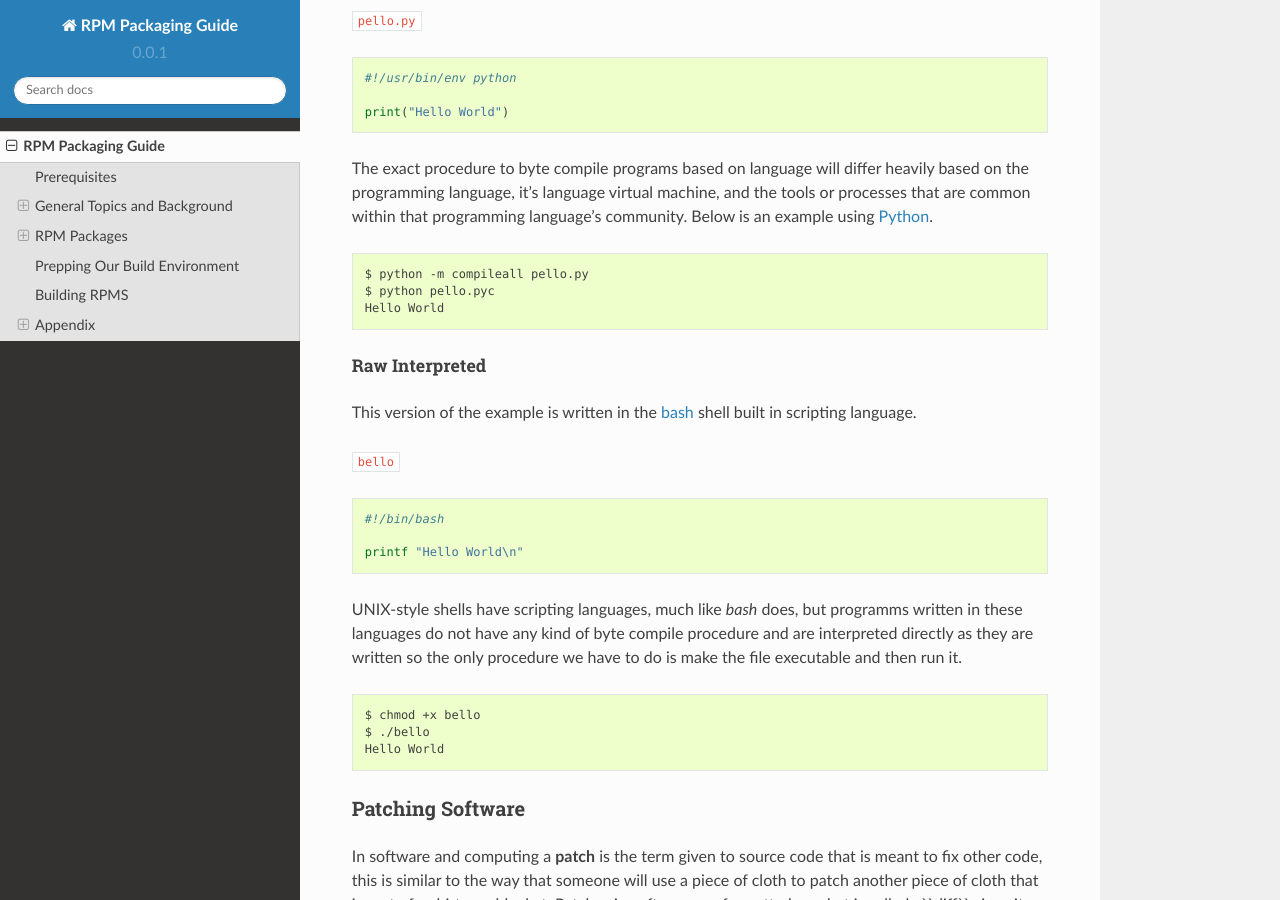
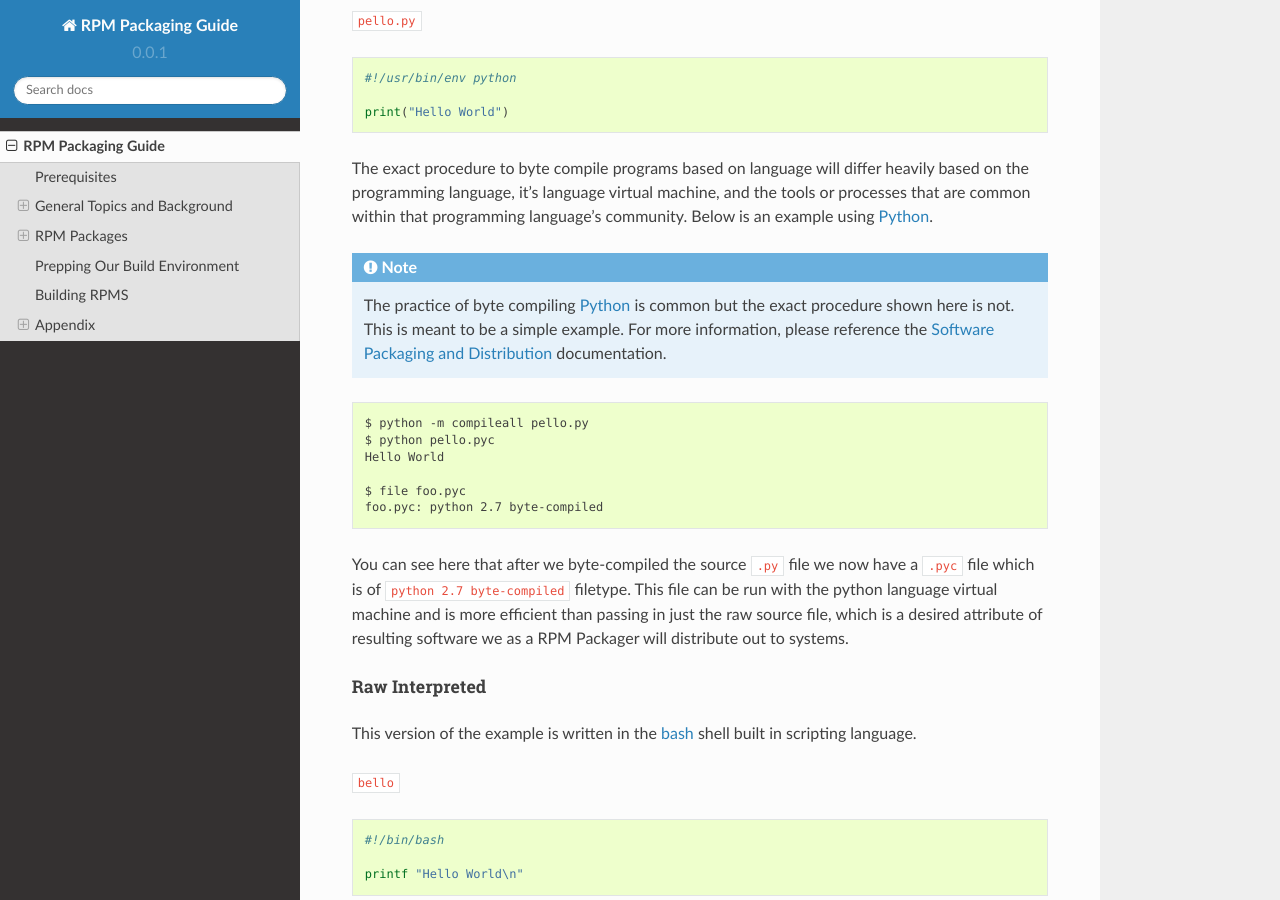
Before and after one commit to redhat-developer/rpm-packaging-guide, a Sphinx documentation site: the page built from source/rpm-guide.rst, in a window 1280 px wide and 900 px high, scrolled down 7011 px. Built offline with Sphinx 7.4.7 and the Read the Docs theme 2.0.0, drawn with Linux system fonts in a browser that asks for light colours.

Commit message:
added a little more info to byte-compile section
Signed-off-by: Adam Miller <maxamillion@fedoraproject.org>

```diff
--- a/source/rpm-guide.rst
+++ b/source/rpm-guide.rst
@@ -369,11 +369,26 @@ heavily based on the programming language, it's language virtual machine, and
 the tools or processes that are common within that programming language's
 community. Below is an example using `Python`_.
 
+.. note::
+    The practice of byte compiling `Python`_ is common but the exact procedure
+    shown here is not. This is meant to be a simple example. For more
+    information, please reference the `Software Packaging and Distribution`_
+    documentation.
+
 ::
 
     $ python -m compileall pello.py
     $ python pello.pyc
     Hello World
+
+    $ file foo.pyc
+    foo.pyc: python 2.7 byte-compiled
+
+You can see here that after we byte-compiled the source ``.py`` file we now have
+a ``.pyc`` file which is of ``python 2.7 byte-compiled`` filetype. This file can
+be run with the python language virtual machine and is more efficient than
+passing in just the raw source file, which is a desired attribute of resulting
+software we as a RPM Packager will distribute out to systems.
 
 Raw Interpreted
 """""""""""""""
@@ -1098,6 +1113,8 @@ introductory material included in this guide.
 .. _Interpreter: https://en.wikipedia.org/wiki/Interpreter_%28computing%29
 .. _programming language:
     https://en.wikipedia.org/wiki/Programming_language
+.. _Software Packaging and Distribution:
+    https://docs.python.org/2/library/distribution.html
 .. _OpenSUSE Packaging Guidelines:
     https://en.opensuse.org/openSUSE:Packaging_guidelines
 .. _Red Hat Enterprise Linux:
```
